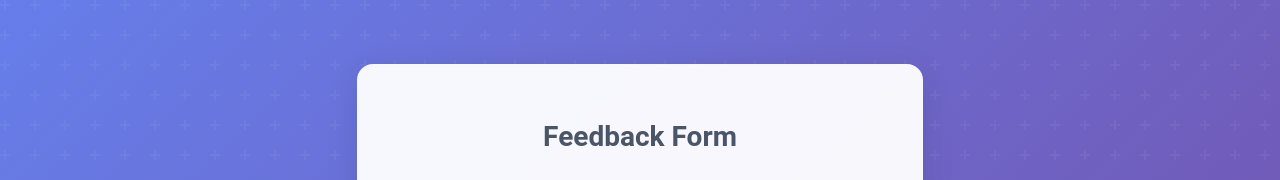
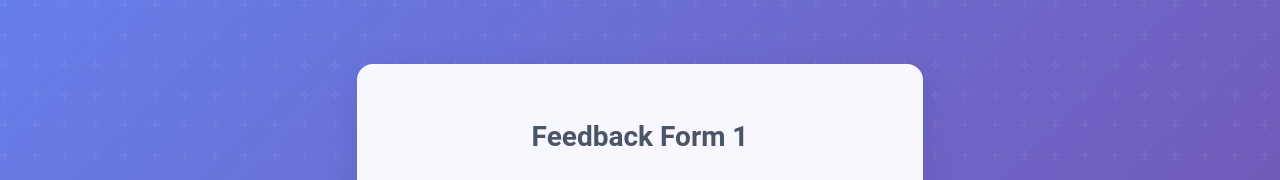
Before and after one commit to sagam-mahadik/serverless-feedback-app, a plain HTML site: page frontend/index.html in a window 1280 px wide. Shown: the top 180 px of the page. Drawn offline with Linux system fonts and the light colour scheme.

Commit message:
Index.html file updated

```diff
--- a/frontend/index.html
+++ b/frontend/index.html
@@ -121,7 +121,7 @@
 </head>
 <body>
   <form id="feedbackForm">
-    <h2>Feedback Form</h2>
+    <h2>Feedback Form 1</h2>
     <input type="text" id="name" placeholder="Your Name" required>
     <input type="email" id="email" placeholder="Your Email" required>
     <textarea id="message" placeholder="Your Message" required></textarea>
```
